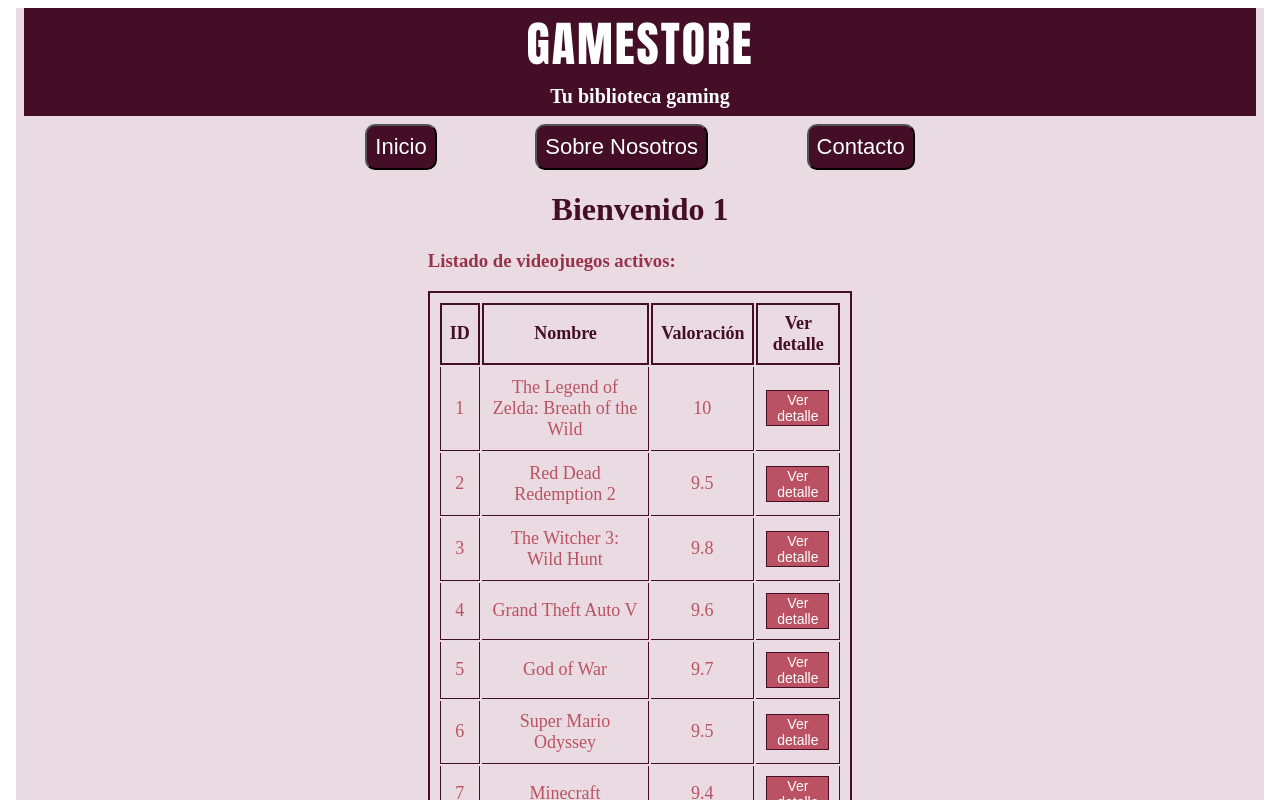
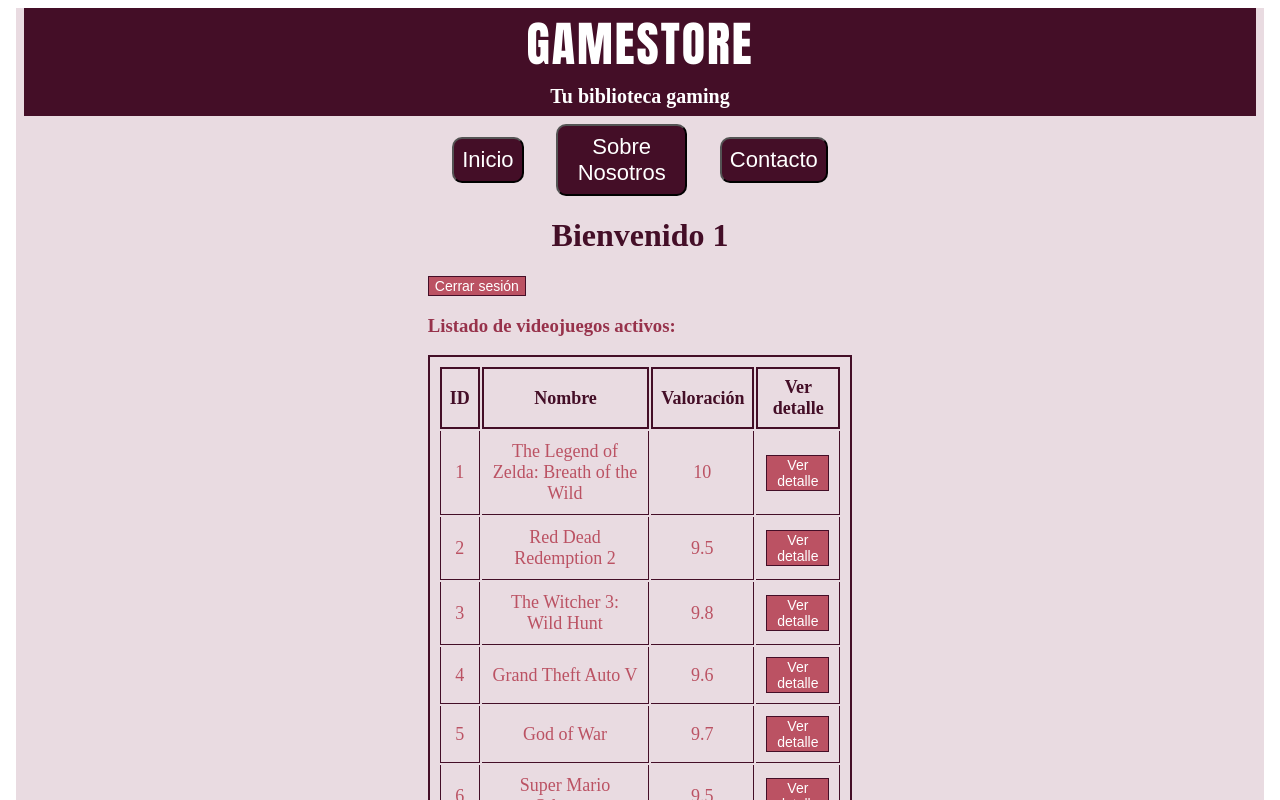
Before and after one commit to Umalaia/AE-3_Angular, an Angular app in the folder AE-3_Angular/: page /home/1 in a window 1280 px wide. Shown: the top 800 px of the page. Built offline with nearby package versions, Linux system fonts and the light colour scheme.

Commit message:
añado comunicacion entre componentes

```diff
--- a/AE-3_Angular/src/app/app.component.html
+++ b/AE-3_Angular/src/app/app.component.html
@@ -8,7 +8,6 @@
     </head>
     <body>
         <app-cabecera></app-cabecera>
-        <app-navegacion></app-navegacion>
         <router-outlet></router-outlet>
         <app-footer></app-footer>
     </body>
--- a/AE-3_Angular/src/app/contacto/contacto.component.html
+++ b/AE-3_Angular/src/app/contacto/contacto.component.html
@@ -7,6 +7,7 @@
     <link rel="stylesheet" href="contacto.component.css">
 </head>
 <body>
+    <app-navegacion></app-navegacion>
     <section>
         <h1>Contacto</h1>
         <h3>¡Nos encantaría escuchar de ti! Contáctanos para cualquier pregunta, sugerencia o comentario.</h3>
--- a/AE-3_Angular/src/app/listado/listado.component.css
+++ b/AE-3_Angular/src/app/listado/listado.component.css
@@ -2,7 +2,7 @@
     font-family: 'Times New Roman', Times, serif;
     margin-left: 33%;
     margin-right: 33%;
-    height: 670px;
+    height: 750px;
 }
 
 h1{
--- a/AE-3_Angular/src/app/listado/listado.component.html
+++ b/AE-3_Angular/src/app/listado/listado.component.html
@@ -7,7 +7,8 @@
         <link rel="stylesheet" href="listado.component.css">
     </head>
     <body>
-        <h1>Bienvenido {{user}} </h1>
+        <app-navegacion></app-navegacion>
+        <h1>Bienvenido {{user}} </h1> <button>Cerrar sesión</button>
         <h3>Listado de videojuegos activos:</h3>
         <table>
             <thead>
@@ -33,5 +34,6 @@
                 </tr>
             </tbody>
         </table>
+
     </body>
 </html>
--- a/AE-3_Angular/src/app/login/login.component.html
+++ b/AE-3_Angular/src/app/login/login.component.html
@@ -7,6 +7,7 @@
         <link rel="stylesheet" href="login.component.css">
     </head>
     <body>
+        <app-navegacion [user]="user"></app-navegacion>
         <h1>Te damos la bienvenida a GameStore</h1>
         <section>
             <p>Por favor, introduce tu usuario y contraseña</p>
--- a/AE-3_Angular/src/app/login/login.component.ts
+++ b/AE-3_Angular/src/app/login/login.component.ts
@@ -38,6 +38,7 @@
 
     if(usuarioEncontrado) {
       this.mensajeErrorOculto = false;
+      localStorage.setItem("user", this.user);
       this.router.navigate([ '/home', this.user]);
     } else {
       this.mensajeErrorOculto = true;
@@ -45,6 +46,7 @@
   }
 
   ngOnInit(): void {
+    localStorage.removeItem("user")
   }
 
 }
--- a/AE-3_Angular/src/app/navegacion/navegacion.component.html
+++ b/AE-3_Angular/src/app/navegacion/navegacion.component.html
@@ -9,10 +9,11 @@
 <body>
   <nav>
     <div>
-      <button><a routerLink="">Inicio</a></button>
+      <button *ngIf="(user != null) && (user != ''), else altNav"><a [routerLink]="['/home', user]">Inicio</a></button>
+      <ng-template #altNav><button><a routerLink="">Inicio</a></button></ng-template>
       <button><a routerLink="/sobre-nosotros">Sobre Nosotros</a></button>
       <button><a routerLink="/contacto">Contacto</a></button>
     </div>
-</nav>
+  </nav>
 </body>
 </html>
--- a/AE-3_Angular/src/app/navegacion/navegacion.component.ts
+++ b/AE-3_Angular/src/app/navegacion/navegacion.component.ts
@@ -1,4 +1,4 @@
-import { Component, OnInit } from '@angular/core';
+import { Component, OnInit, Input } from '@angular/core';
 
 @Component({
   selector: 'app-navegacion',
@@ -6,10 +6,12 @@
   styleUrls: ['./navegacion.component.css']
 })
 export class NavegacionComponent implements OnInit {
-
-  constructor() { }
+  @Input() user: any = '';
+  constructor() {
+    this.user = localStorage.getItem('user');
+  }
 
   ngOnInit(): void {
+
   }
-
 }
--- a/AE-3_Angular/src/app/sobre-nosotros/sobre-nosotros.component.html
+++ b/AE-3_Angular/src/app/sobre-nosotros/sobre-nosotros.component.html
@@ -7,6 +7,7 @@
     <link rel="stylesheet" href="sobre-nosotros.component.css">
 </head>
 <body>
+    <app-navegacion></app-navegacion>
     <section>
         <h1>Sobre Nosotros</h1>
         <p>Bienvenido a nuestra Biblioteca de Videojuegos, el lugar perfecto para los amantes de los videojuegos.
```
